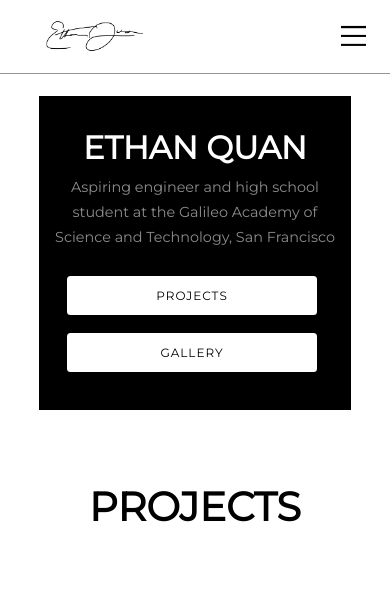
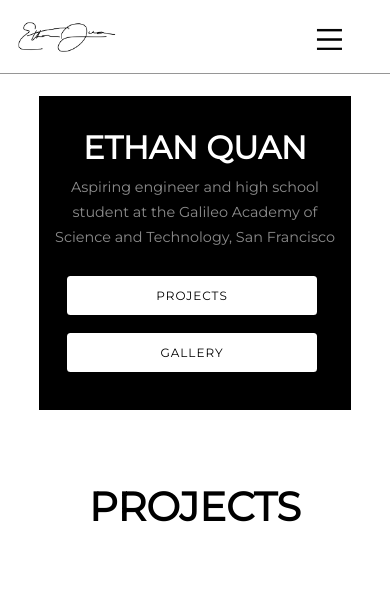
Before and after one commit to ethanquan/website, a plain HTML site: page index.html in a window 390 px wide. Shown: the top 594 px of the page. Drawn offline with Linux system fonts and the light colour scheme; grey boxes are pictures that could not be loaded.

Commit message:
fixed navbar problem

```diff
--- a/assets/css/main.css
+++ b/assets/css/main.css
@@ -67,10 +67,7 @@ html {
 
 
 .navButton {
-    position: fixed;
-    padding-top: 0.35em;
-    padding-right: 2.5em;
-
+    width: 0;
     visibility: hidden;
 }
 
@@ -80,6 +77,8 @@ html {
 
 .nav {
     width: 100%;
+    text-align: center;
+
     padding: 1.25em 1em 1.25em 1em;
     margin-bottom: 2em;
 
@@ -87,6 +86,8 @@ html {
     margin-left: auto;
     border-bottom: 1px solid rgb(150, 150, 150);
     background-color: white;
+
+    display: flex;
     position: fixed;
 
 
@@ -96,21 +97,22 @@ html {
 
 .navmenu {
     width: 100%;
-
-    display: flex;
     align-items: center;
 }
 
 .navhome {
-    position: fixed;
-    padding-left: 2em;
+    position:fixed;
+    display: block;
+    padding-left: 1em;
     z-index: 1;
 }
 
 .navwrap {
     width: 100%;
+    margin-right: 3em;
     display: flex;
     justify-content: center;
+
 
 }
 
@@ -675,13 +677,23 @@ footer {
 
 
     .navButton {
+        padding-top: 0.375em;
+        position: fixed;
+
+        width: 100%;
+        margin-right: 2em;
         visibility: visible;
 
     }
 
     .nav {
-        display: flex;
-        justify-content: right;
+
+        display: grid;
+        width: 100%;
+        align-items: center;
+        grid-template-columns: 3fr 1fr 0px;
+
+
     }
 
     .navwrap {
--- a/index.html
+++ b/index.html
@@ -10,10 +10,9 @@
 
         <!-- Navigation Bar -->
 
-
         <nav class="nav">
-            <a class="navhome" href="#"><img src="images/signature2.png" alt="" width="100px"> </a>
-            <a class="navButton" onclick="toggleNav()"><img src="menu.png" alt="" width="25px"> </a>
+            <a class="navhome" href="#"><img src="images/signature2.png" alt="" width="100px">
+            <a class="navButton" onclick="toggleNav()"><img src="menu.png" alt="" style="float:right; margin-right:3em" width="25px">
             <div class="navwrap">
                 <a href="robotics.html">ROBOTICS</a>
                 <a href="rocketry.html">ROCKETRY</a>
@@ -32,6 +31,7 @@
         </div>
 
         <!-- Landing Home Thingy -->
+
         <div class="home" id="home">
             <div class="intro">
                 <h1>
@@ -48,6 +48,7 @@
 
         <!-- Projects -->
         <a id="projects"></a>
+
         <header class="header" style="padding-top: 4.5em;">
             <h1>
                 PROJECTS
```
Also changed, not shown: projects.html (+2 -2 lines), robotics.html (+2 -3 lines), rocketry.html (+2 -3 lines).
